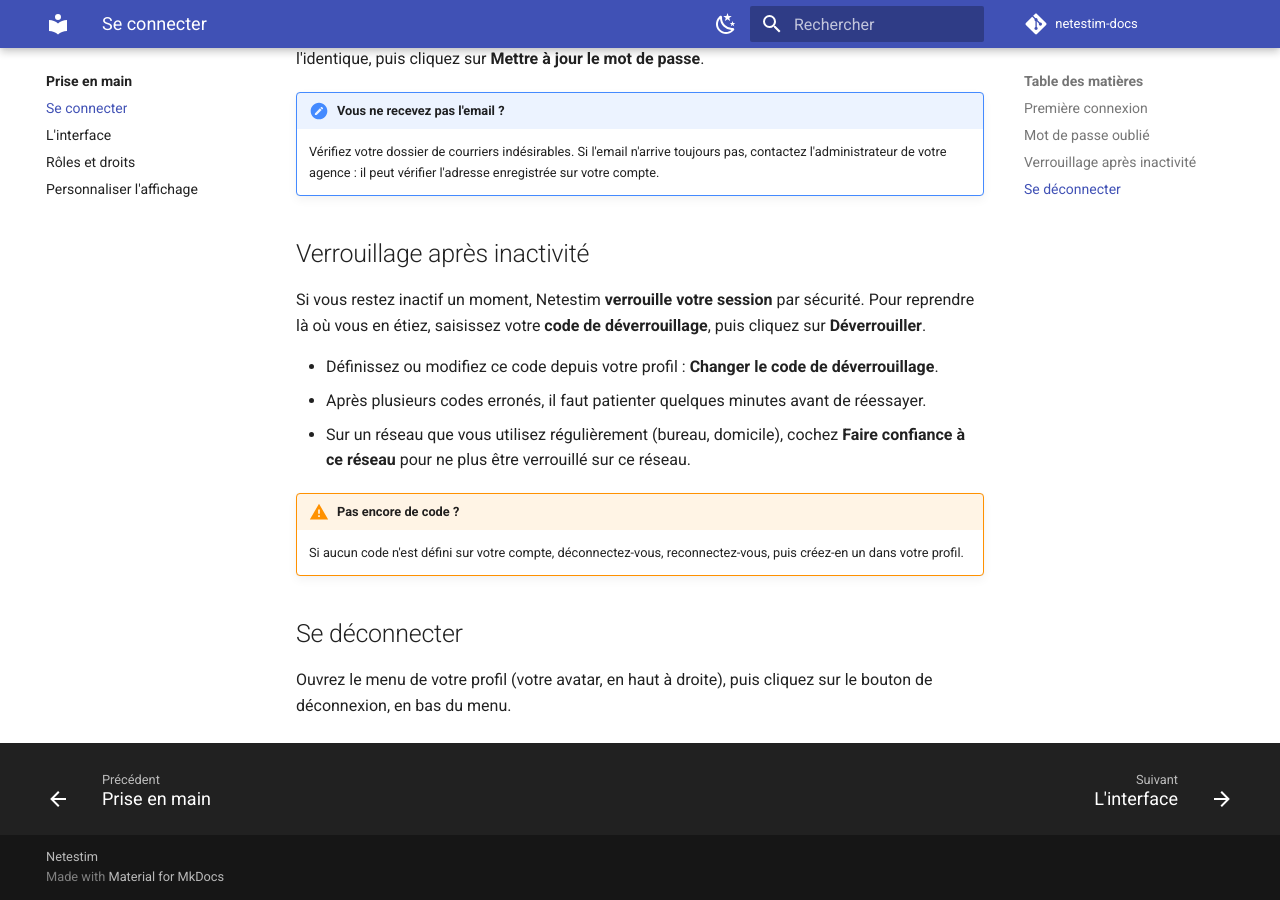
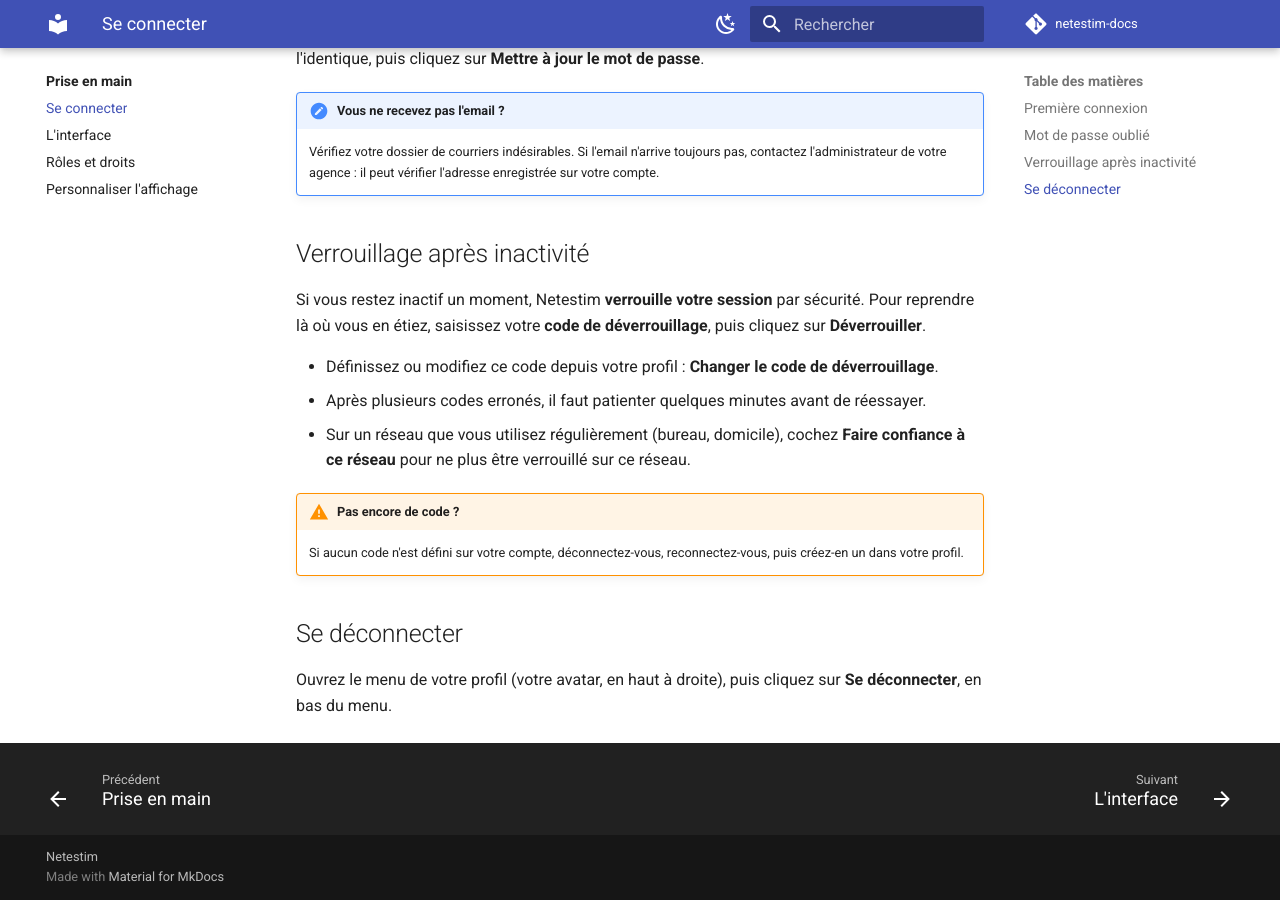
Before and after one commit to tech-nova/netestim-docs, an MkDocs documentation site: the page built from docs/prise-en-main/connexion.md, in a window 1280 px wide and 900 px high, scrolled down 801 px. Built offline with MkDocs 1.6.1 and Material for MkDocs 9.7.7, drawn with Linux system fonts in a browser that asks for light colours; comment, search, counter and statistics services are not loaded.

Commit message:
docs: nommer le bouton « Se déconnecter »

```diff
--- a/docs/prise-en-main/connexion.md
+++ b/docs/prise-en-main/connexion.md
@@ -36,4 +36,4 @@ Si vous restez inactif un moment, Netestim **verrouille votre session** par séc
 
 ## Se déconnecter
 
-Ouvrez le menu de votre profil (votre avatar, en haut à droite), puis cliquez sur le bouton de déconnexion, en bas du menu.
+Ouvrez le menu de votre profil (votre avatar, en haut à droite), puis cliquez sur **Se déconnecter**, en bas du menu.
```
